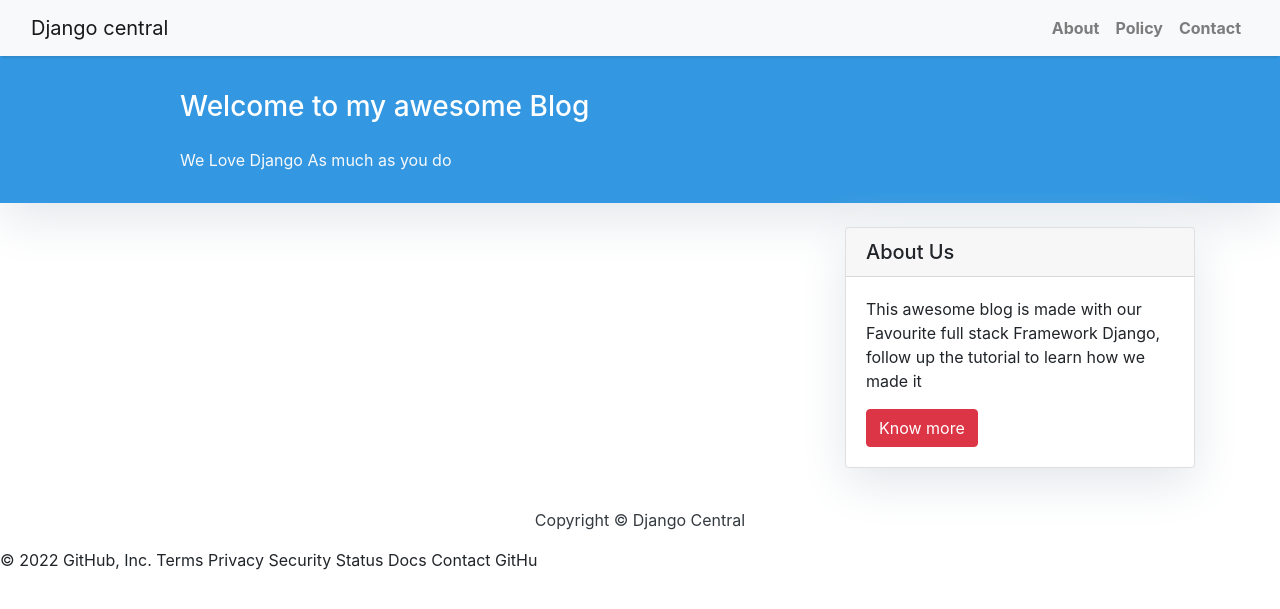
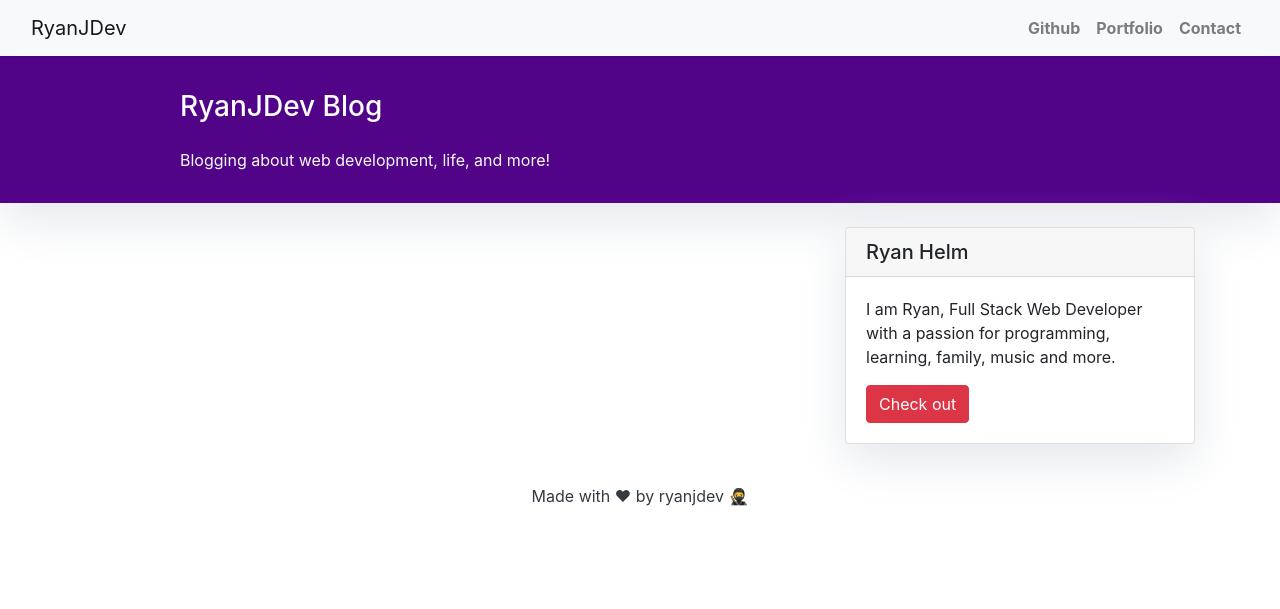
Before and after one commit to rjhelm/py-cms, a Django app: page / in a window 1280 px wide. Shown: the top 609 px of the page. Run offline with Django 4.2, Linux system fonts and the light colour scheme; data that the repository does not hold is empty; some libraries are stand-ins or nearby versions.

Commit message:
styling fixes

```diff
--- a/flackoblog/static/css/base.css
+++ b/flackoblog/static/css/base.css
@@ -10,12 +10,12 @@ body {
 
 .btn-danger {
     color: #fff;
-    background-color: #f00000;
-    border-color: #dc281e;
+    background-color: #7800f0;
+    border-color: #0c09e8;
 }
 
 .masthead {
-    background: #3398E1;
+    background: #510488;
     height: auto;
     padding-bottom: 15px;
     box-shadow: 0 16px 48px #E3E7EB;
--- a/flackoblog/template/base.html
+++ b/flackoblog/template/base.html
@@ -7,7 +7,7 @@
 
 
     <head>
-        <title>Django Central</title>
+        <title>RyanJDev Blog || Flacko</title>
         <link rel="stylesheet" href="{% static 'css/base.css' %}">
 
         <link href="https://fonts.googleapis.com/css?family=Roboto:400,700" rel="stylesheet">
@@ -24,7 +24,7 @@
         <!-- Navigation -->
         <nav class="navbar navbar-expand-lg navbar-light bg-light shadow" id="mainNav">
             <div class="container-fluid">
-                <a class="navbar-brand" href="{% url 'home' %}">Django central</a>
+                <a class="navbar-brand" href="{% url 'home' %}">RyanJDev</a>
                 <button class="navbar-toggler navbar-toggler-right" type="button" data-toggle="collapse"
                     data-target="#navbarResponsive" aria-controls="navbarResponsive" aria-expanded="false"
                     aria-label="Toggle navigation">
@@ -35,10 +35,10 @@
                     <ul class="navbar-nav ml-auto">
 
                         <li class="nav-item text-black">
-                            <a class="nav-link text-black font-weight-bold" href="#">About</a>
+                            <a class="nav-link text-black font-weight-bold" href="#">Github</a>
                         </li>
                         <li class="nav-item text-black">
-                            <a class="nav-link text-black font-weight-bold" href="#">Policy</a>
+                            <a class="nav-link text-black font-weight-bold" href="#">Portfolio</a>
                         </li>
                         <li class="nav-item text-black">
                             <a class="nav-link text-black font-weight-bold" href="#">Contact</a>
@@ -56,7 +56,7 @@
 
     <!-- Footer -->
     <footer class="py-3 bg-grey">
-        <p class="m-0 text-dark text-center ">Copyright &copy; Django Central</p>
+        <p class="m-0 text-dark text-center ">Made with ♥ by ryanjdev 🥷 </p>
     </footer>
     <!-- bootstrap scripts -->
     <script src="https://code.jquery.com/jquery-3.2.1.slim.min.js"
@@ -74,10 +74,3 @@
 
 
 </html>
-© 2022 GitHub, Inc.
-Terms
-Privacy
-Security
-Status
-Docs
-Contact GitHu
--- a/flackoblog/template/index.html
+++ b/flackoblog/template/index.html
@@ -9,8 +9,8 @@
             <div class="row">
                 <div class=" col-md-8 col-md-10 mx-auto">
                     <div class="site-heading">
-                        <h3 class=" site-heading my-4 mt-3 text-white"> Welcome to my awesome Blog </h3>
-                        <p class="text-light">We Love Django As much as you do &nbsp
+                        <h3 class=" site-heading my-4 mt-3 text-white"> RyanJDev Blog </h3>
+                        <p class="text-light">Blogging about web development, life, and more!
                         </p>
                     </div>
                 </div>
--- a/flackoblog/template/sidebar.html
+++ b/flackoblog/template/sidebar.html
@@ -5,11 +5,10 @@
     <!-- Sidebar Widgets Column -->
     <div class="col-md-4 float-right ">
         <div class="card my-4">
-            <h5 class="card-header">About Us</h5>
+            <h5 class="card-header">Ryan Helm</h5>
             <div class="card-body">
-                <p class="card-text"> This awesome blog is made with our Favourite full stack Framework Django,
-                    follow up the tutorial to learn how we made it</p>
-                <a href="#" class="btn btn-danger">Know more</a>
+                <p class="card-text"> I am Ryan, Full Stack Web Developer with a passion for programming, learning, family, music and more.</p>
+                <a href="#" class="btn btn-danger">Check out</a>
             </div>
         </div>
     </div>
```
